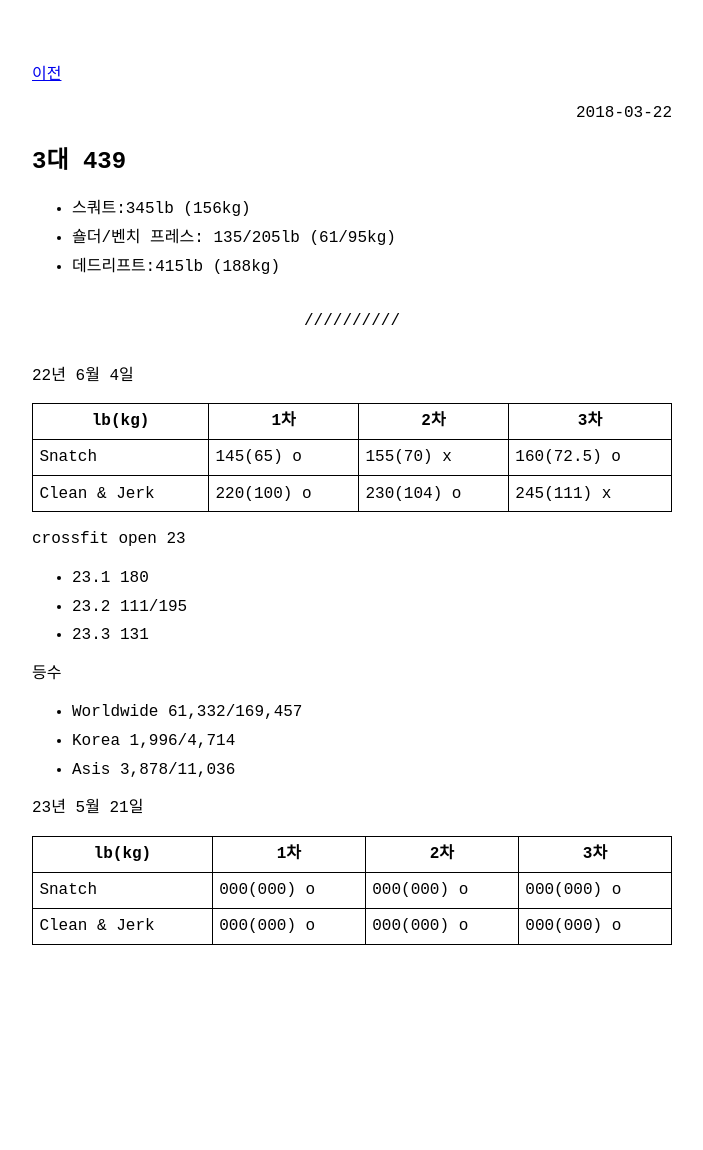
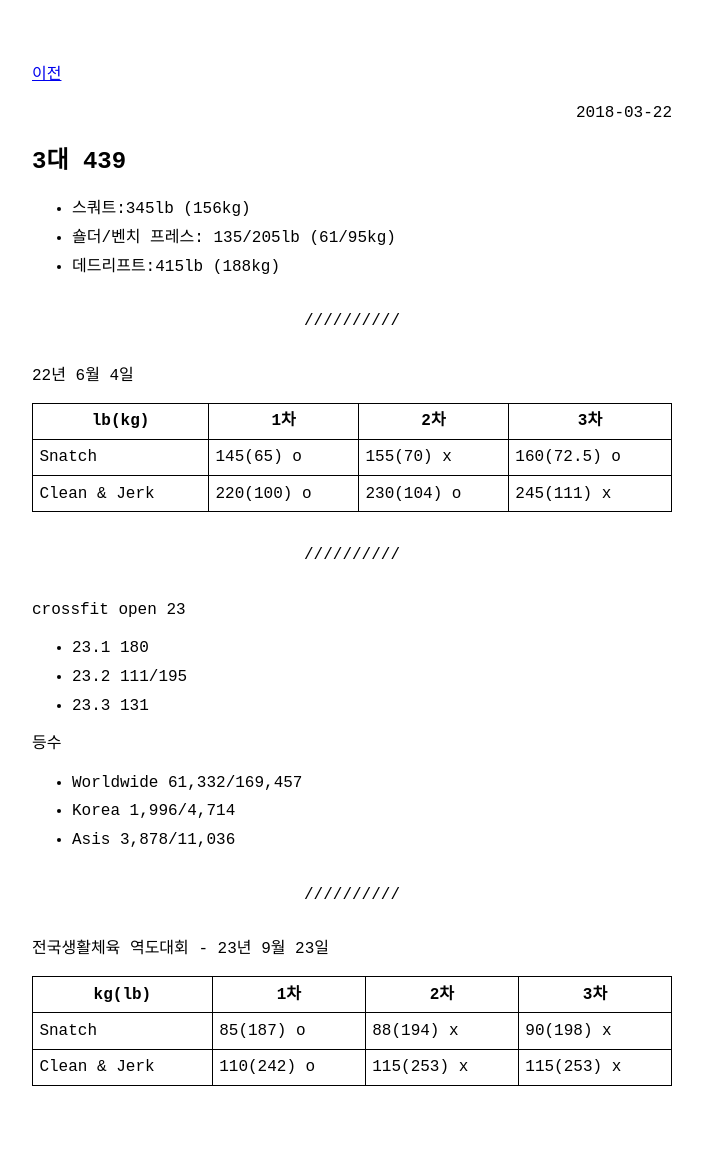
Before and after one commit to khjzzm/khjzzm.github.io, a Jekyll site: the page built from _posts/2018-03-22-SBD.md, in a window 1280 px wide. Shown: the whole page, without its empty margins (288-991 px from the left). Built offline with Jekyll 4.4.1, drawn with Linux system fonts in a browser that asks for light colours; before the commit the page ends 1009 px from its top, so only the background shows below that.

Commit message:
git amend

```diff
--- a/_posts/2018-03-22-SBD.md
+++ b/_posts/2018-03-22-SBD.md
@@ -17,6 +17,7 @@ title: 3대 439
 | Snatch       | 145(65) o  | 155(70) x  | 160(72.5) o |
 | Clean & Jerk | 220(100) o | 230(104) o | 245(111) x  |
 
+----
 
 crossfit open 23
 - 23.1 180
@@ -28,10 +29,10 @@ crossfit open 23
 - Korea 1,996/4,714
 - Asis 3,878/11,036
 
+----
+전국생활체육 역도대회 - 23년 9월 23일
 
-23년 5월 21일
-
-| lb(kg)       | 1차         | 2차         | 3차         |
+| kg(lb)       | 1차         | 2차         | 3차         |
 |--------------|------------|------------|------------|
-| Snatch       | 000(000) o | 000(000) o | 000(000) o |
-| Clean & Jerk | 000(000) o | 000(000) o | 000(000) o |
+| Snatch       | 85(187) o  | 88(194) x  | 90(198) x  |
+| Clean & Jerk | 110(242) o | 115(253) x | 115(253) x |
```
Also changed, not shown: _posts/2022-06-04-Git-amend.md (line endings or trailing spaces).
